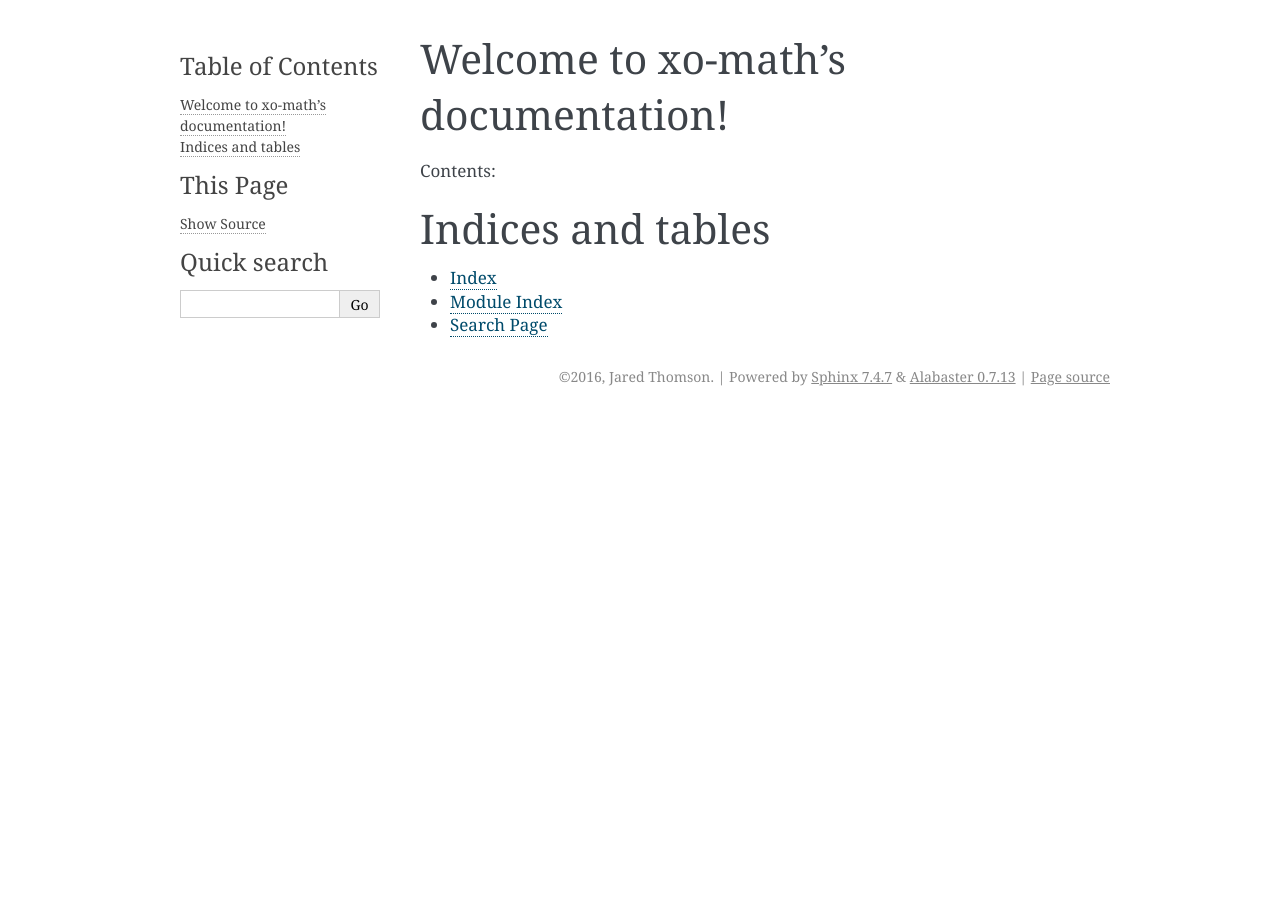
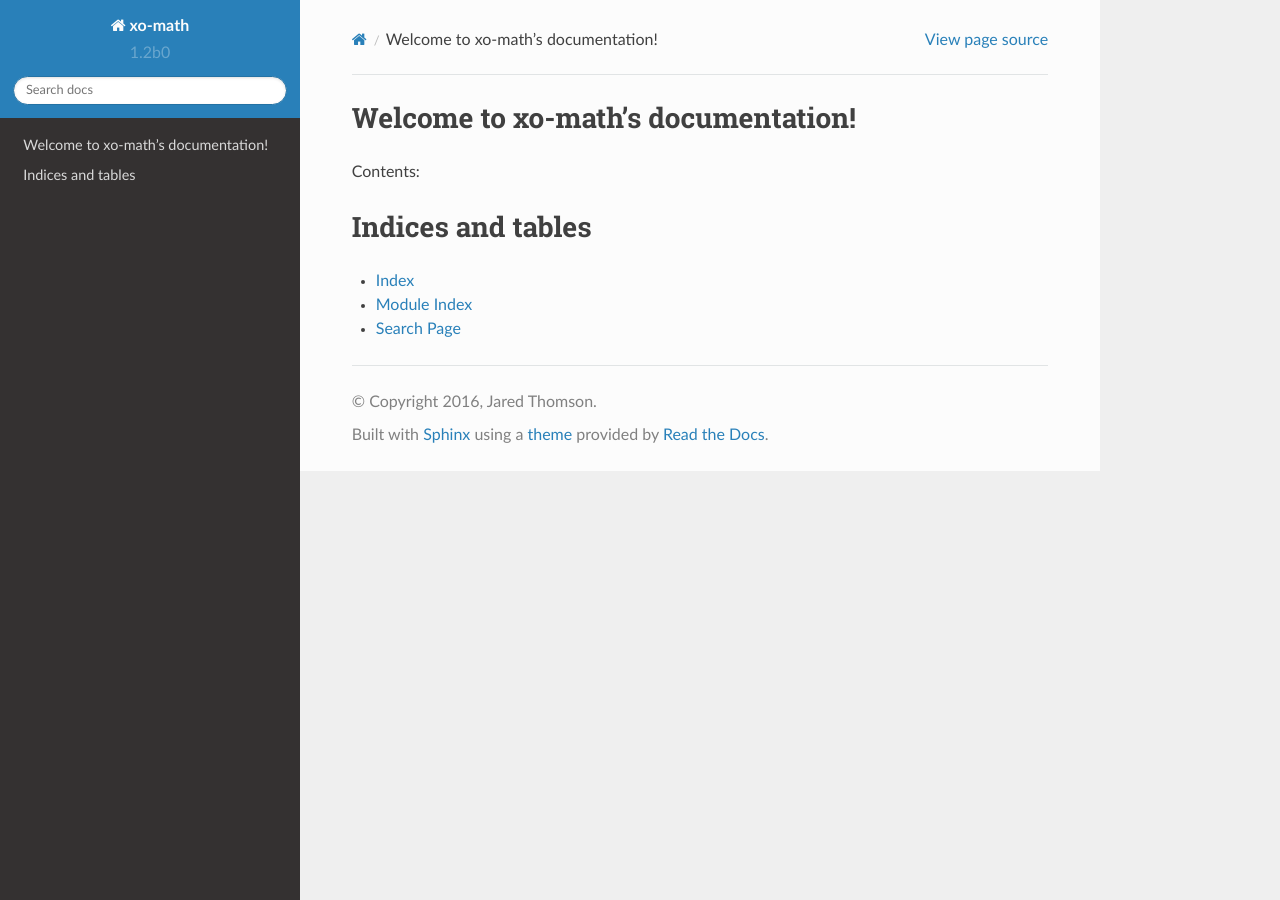
Before and after one commit to xoorath/xo-math, a Sphinx documentation site: the page built from docs/index.rst, in a window 1280 px wide. Built offline with Sphinx 7.4.7 and the Read the Docs theme 2.0.0, drawn with Linux system fonts in a browser that asks for light colours.

Commit message:
setting sphinx_rtd_theme theme [ci skip]

```diff
--- a/docs/conf.py
+++ b/docs/conf.py
@@ -119,7 +119,9 @@ todo_include_todos = False
 # The theme to use for HTML and HTML Help pages.  See the documentation for
 # a list of builtin themes.
 #
-html_theme = 'alabaster'
+html_theme = "sphinx_rtd_theme"
+
+html_theme_path = [sphinx_rtd_theme.get_html_theme_path()]
 
 # Theme options are theme-specific and customize the look and feel of a theme
 # further.  For a list of options available for each theme, see the
```
